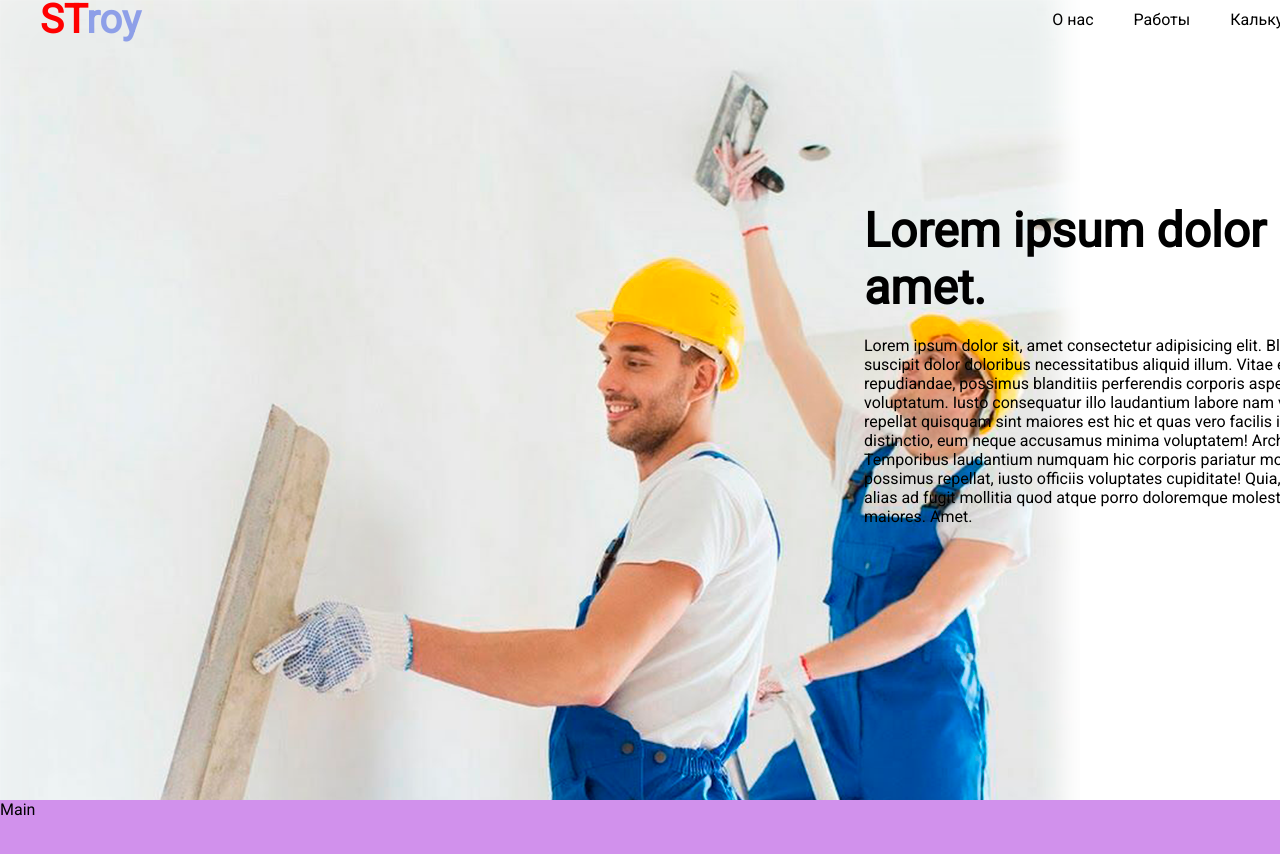
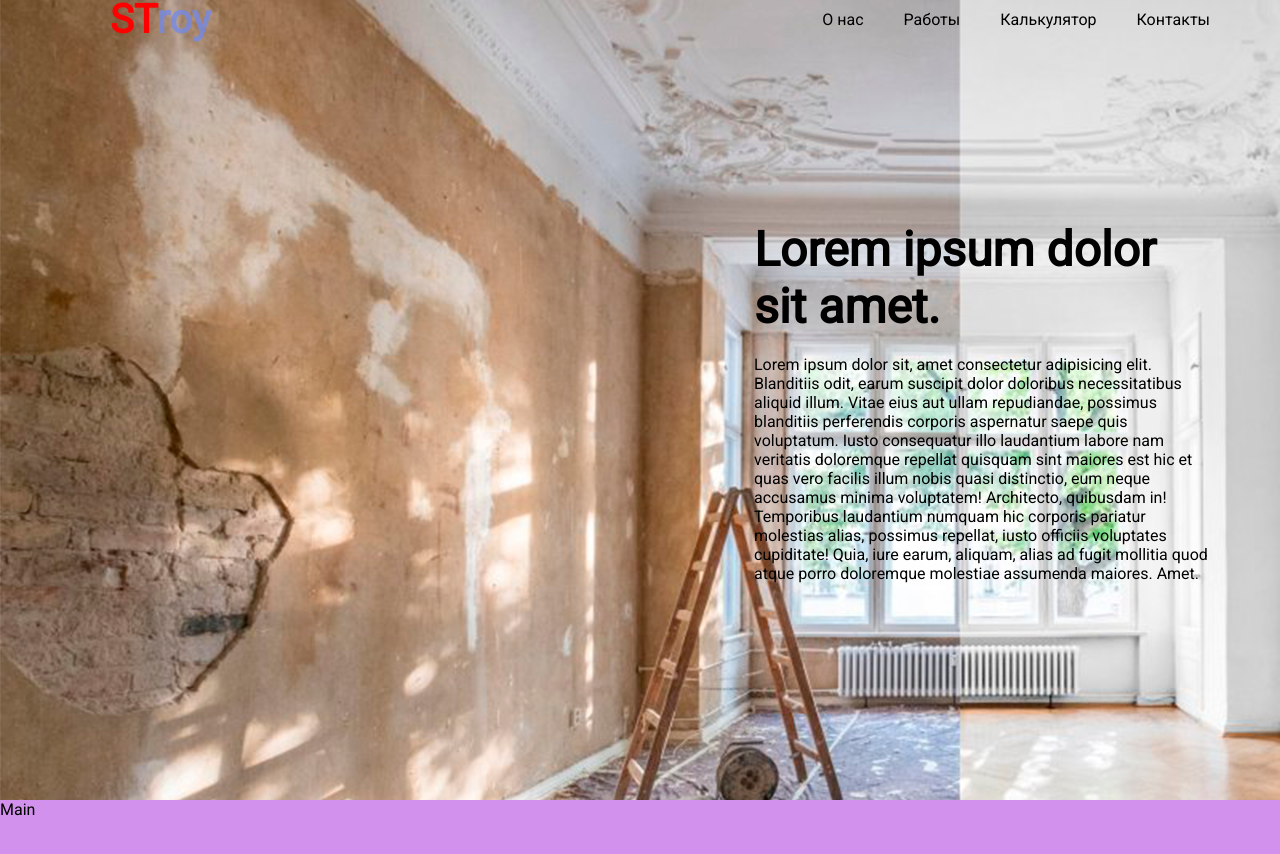
Before and after one commit to dworker863/stroy-site, a Next.js app: page / in a window 1280 px wide. Shown: the top 854 px of the page. Built offline with nearby package versions, Linux system fonts and the light colour scheme.

Commit message:
Changed header bg image

```diff
--- a/components/Blocks/Container/StyledContainer.ts
+++ b/components/Blocks/Container/StyledContainer.ts
@@ -3,6 +3,28 @@ import styled from 'styled-components';
 export const StyledContainer = styled.div`
   display: flex;
   flex-direction: column;
-  width: 1440px;
+  width: 1320px;
   margin: 0 auto;
+
+  @media (max-width: 1400px) {
+    width: 1140px;
+  }
+
+  @media (max-width: 1200px) {
+    width: 960px;
+  }
+
+  @media (max-width: 992px) {
+    width: 720px;
+  }
+
+  @media (max-width: 768px) {
+    width: 540px;
+  }
+
+  @media (max-width: 576px) {
+    width: 100%;
+    padding-left: 20px;
+    padding-right: 20px;
+  }
 `;
```
Also changed, not shown: public/images/header-bg.png.
